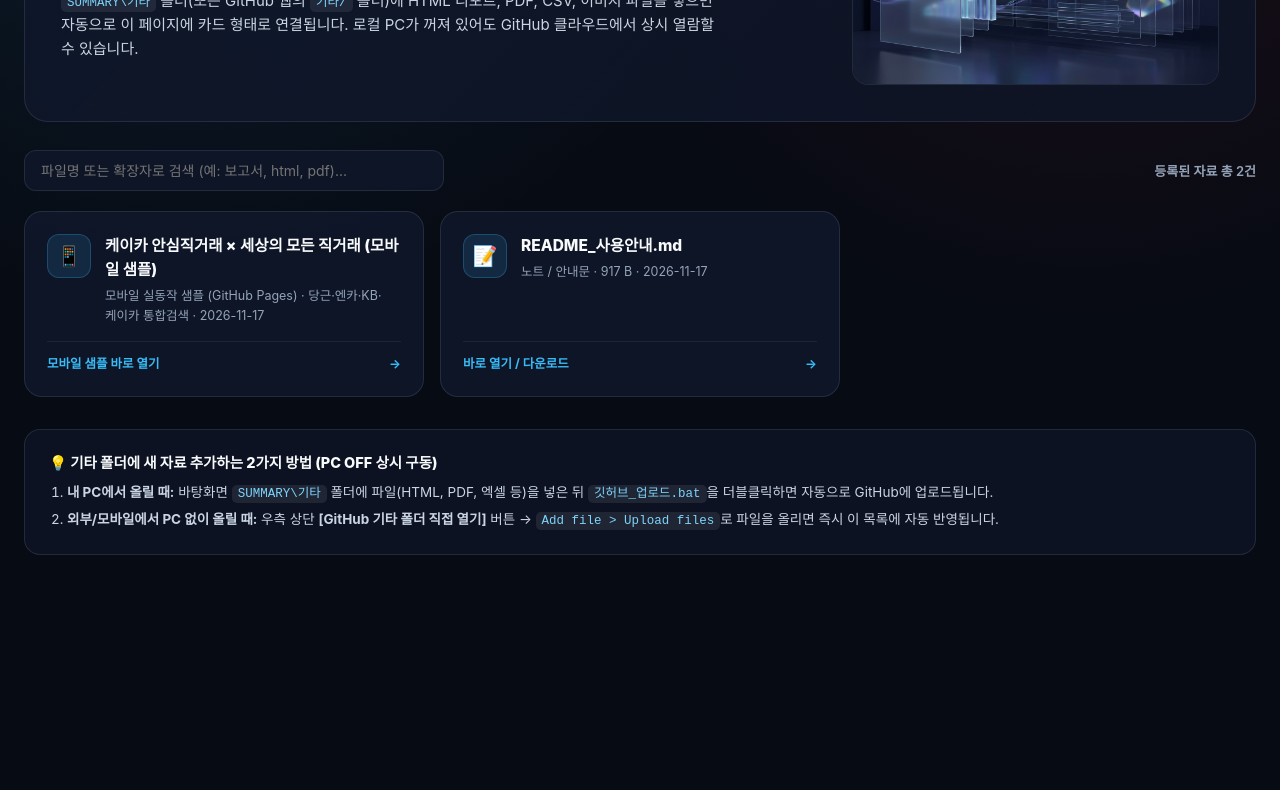
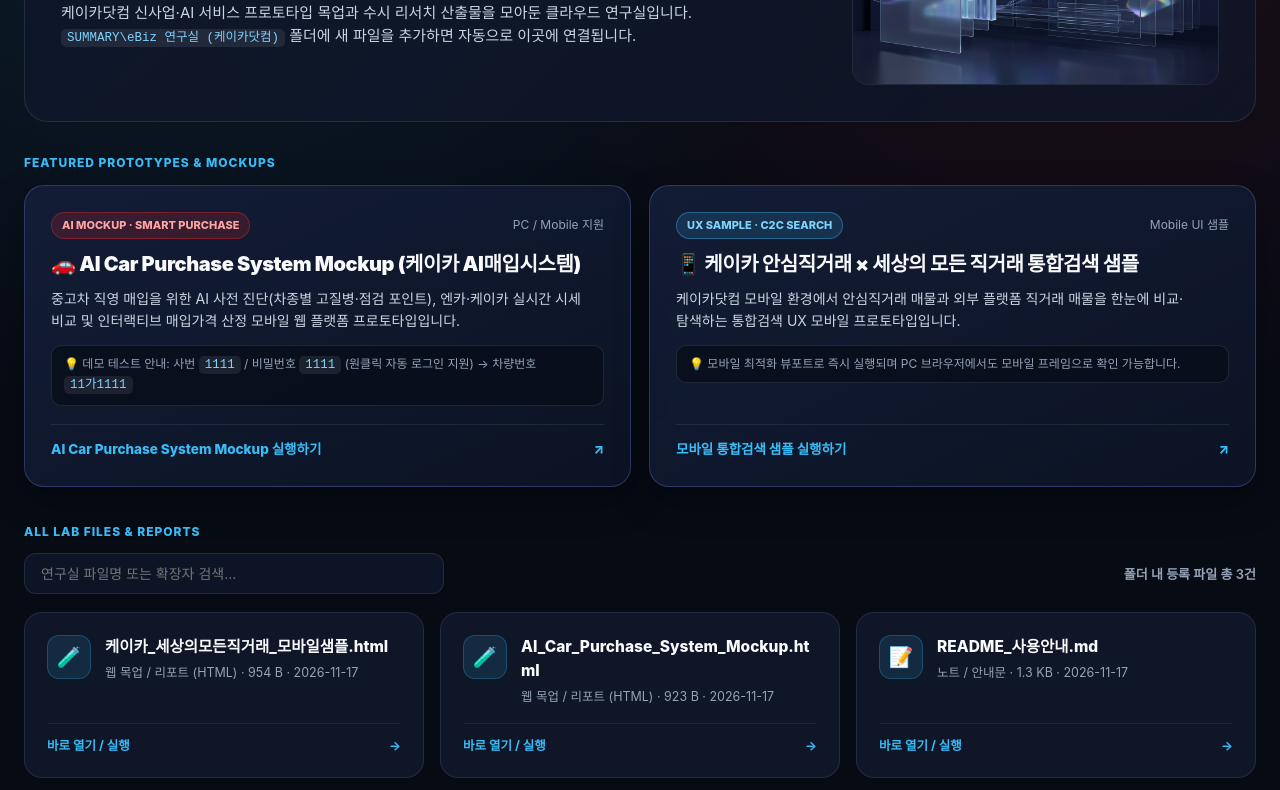
Before and after one commit to JisuKim-pokju82/ebiz-datalab, a plain HTML site: page eBiz 연구실 (케이카닷컴)/index.html in a window 1280 px wide. Shown: the part 289-1079 px from the top of the page. Before the commit the page ends 924 px from the top, so only its background shows below. Drawn offline with Linux system fonts and the light colour scheme; no server answers; a web font is replaced by a local one.

Commit message:
feat(portal): update eBiz 연구실 (케이카닷컴) & AI Car Purchase System Mockup (2026-11-17)

```diff
--- a/기타/index.html
+++ b/eBiz 연구실 (케이카닷컴)/index.html
@@ -3,16 +3,16 @@
 <head>
   <meta charset="UTF-8" />
   <meta name="viewport" content="width=device-width, initial-scale=1.0" />
-  <title>기타 리서치 아카이브 | e-biz실 데이터랩</title>
+  <title>eBiz 연구실 (케이카닷컴) | e-biz실 데이터랩</title>
   <link rel="stylesheet" href="https://cdn.jsdelivr.net/gh/orioncactus/pretendard@v1.3.9/dist/web/static/pretendard.min.css" />
   <style>
     :root {
       --bg-deep: #070b14;
       --bg-surface: #0f172a;
-      --bg-card: rgba(17, 25, 45, 0.78);
-      --bg-card-hover: rgba(25, 37, 66, 0.92);
+      --bg-card: rgba(17, 25, 45, 0.82);
+      --bg-card-hover: rgba(25, 37, 66, 0.95);
       --border: rgba(148, 163, 184, 0.16);
-      --border-accent: rgba(56, 189, 248, 0.42);
+      --border-accent: rgba(56, 189, 248, 0.45);
       --text-primary: #f8fafc;
       --text-secondary: #cbd5e1;
       --text-muted: #94a3b8;
@@ -26,8 +26,8 @@
 
     body {
       font-family: var(--font-sans);
-      background: radial-gradient(circle at 15% 0%, rgba(56, 189, 248, 0.12), transparent 42%),
-                  radial-gradient(circle at 85% 10%, rgba(229, 37, 40, 0.10), transparent 38%),
+      background: radial-gradient(circle at 15% 0%, rgba(56, 189, 248, 0.13), transparent 42%),
+                  radial-gradient(circle at 85% 10%, rgba(229, 37, 40, 0.11), transparent 38%),
                   var(--bg-deep);
       color: var(--text-primary);
       min-height: 100vh;
@@ -114,9 +114,9 @@
       overflow: hidden;
       border-radius: 24px;
       border: 1px solid var(--border);
-      background: linear-gradient(135deg, rgba(15, 23, 42, 0.94), rgba(15, 23, 42, 0.72));
+      background: linear-gradient(135deg, rgba(15, 23, 42, 0.95), rgba(15, 23, 42, 0.75));
       padding: 36px;
-      margin-bottom: 28px;
+      margin-bottom: 32px;
       display: grid;
       grid-template-columns: 1.35fr 0.65fr;
       gap: 28px;
@@ -148,7 +148,7 @@
     .hero-desc {
       color: var(--text-secondary);
       font-size: 15px;
-      max-width: 660px;
+      max-width: 680px;
     }
 
     .hero-visual {
@@ -166,12 +166,107 @@
       display: block;
     }
 
+    .section-label {
+      font-size: 12px;
+      font-weight: 800;
+      letter-spacing: 0.08em;
+      color: var(--accent-cyan);
+      text-transform: uppercase;
+      margin-bottom: 12px;
+    }
+
+    .featured-grid {
+      display: grid;
+      grid-template-columns: repeat(2, 1fr);
+      gap: 18px;
+      margin-bottom: 36px;
+    }
+
+    .proto-card {
+      display: flex;
+      flex-direction: column;
+      justify-content: space-between;
+      gap: 18px;
+      padding: 26px;
+      border-radius: 20px;
+      background: linear-gradient(155deg, rgba(20, 30, 56, 0.92), rgba(13, 20, 38, 0.88));
+      border: 1px solid rgba(129, 140, 248, 0.28);
+      text-decoration: none;
+      color: inherit;
+      transition: all 0.22s ease;
+      box-shadow: 0 14px 36px rgba(0, 0, 0, 0.32);
+    }
+
+    .proto-card:hover {
+      border-color: var(--accent-cyan);
+      transform: translateY(-4px);
+      box-shadow: 0 20px 44px rgba(0, 0, 0, 0.5), 0 0 24px rgba(56, 189, 248, 0.14);
+    }
+
+    .proto-badge-row {
+      display: flex;
+      align-items: center;
+      justify-content: space-between;
+      gap: 8px;
+      margin-bottom: 10px;
+    }
+
+    .proto-tag {
+      padding: 4px 10px;
+      border-radius: 999px;
+      font-size: 11px;
+      font-weight: 800;
+      background: rgba(229, 37, 40, 0.18);
+      border: 1px solid rgba(229, 37, 40, 0.42);
+      color: #fca5a5;
+    }
+
+    .proto-tag.blue {
+      background: rgba(56, 189, 248, 0.15);
+      border-color: rgba(56, 189, 248, 0.38);
+      color: #7dd3fc;
+    }
+
+    .proto-title {
+      font-size: 20px;
+      font-weight: 900;
+      letter-spacing: -0.02em;
+      margin-bottom: 8px;
+    }
+
+    .proto-desc {
+      font-size: 14px;
+      color: var(--text-secondary);
+      line-height: 1.6;
+    }
+
+    .proto-hint {
+      margin-top: 12px;
+      padding: 9px 12px;
+      border-radius: 10px;
+      background: rgba(7, 11, 20, 0.65);
+      border: 1px solid var(--border);
+      font-size: 12px;
+      color: var(--text-muted);
+    }
+
+    .proto-footer {
+      display: flex;
+      justify-content: space-between;
+      align-items: center;
+      padding-top: 14px;
+      border-top: 1px solid rgba(148, 163, 184, 0.14);
+      font-size: 13.5px;
+      font-weight: 800;
+      color: var(--accent-cyan);
+    }
+
     .toolbar-row {
       display: flex;
       justify-content: space-between;
       align-items: center;
       gap: 12px;
-      margin-bottom: 20px;
+      margin-bottom: 18px;
       flex-wrap: wrap;
     }
 
@@ -179,7 +274,6 @@
       flex: 1;
       min-width: 240px;
       max-width: 420px;
-      position: relative;
     }
 
     .search-input {
@@ -277,27 +371,14 @@
     .empty-state {
       grid-column: 1 / -1;
       text-align: center;
-      padding: 56px 24px;
+      padding: 48px 24px;
       border-radius: 20px;
       border: 1px dashed rgba(148, 163, 184, 0.28);
       background: rgba(15, 23, 42, 0.5);
     }
 
-    .empty-title {
-      font-size: 18px;
-      font-weight: 800;
-      margin-bottom: 8px;
-    }
-
-    .empty-desc {
-      font-size: 14px;
-      color: var(--text-muted);
-      max-width: 540px;
-      margin: 0 auto 20px;
-    }
-
     .guide-box {
-      margin-top: 32px;
+      margin-top: 36px;
       padding: 22px 24px;
       border-radius: 16px;
       background: rgba(15, 23, 42, 0.68);
@@ -329,7 +410,8 @@
 
     @media (max-width: 768px) {
       .container { padding: 24px 16px 64px; }
-      .hero-card { grid-template-columns: 1fr; padding: 24px 20px; }
+      .hero-card, .featured-grid { grid-template-columns: 1fr; }
+      .hero-card { padding: 24px 20px; }
       .topbar { padding: 12px 16px; }
     }
   </style>
@@ -339,8 +421,8 @@
     <div class="topbar-inner">
       <a href="../index.html" class="back-btn">← e-biz실 데이터랩 메인으로</a>
       <div class="topbar-right">
-        <a href="https://github.com/JisuKim-pokju82/ebiz-datalab/tree/main/%EA%B8%B0%ED%83%80" target="_blank" rel="noopener" class="gh-btn">
-          📂 GitHub 기타 폴더 직접 열기 / 파일 업로드
+        <a href="https://github.com/JisuKim-pokju82/ebiz-datalab/tree/main/eBiz%20%EC%97%B0%EA%B5%AC%EC%8B%A4%20(%EC%BC%80%EC%9D%B4%EC%B9%B4%EB%8B%B7%EC%BB%B4)" target="_blank" rel="noopener" class="gh-btn">
+          🧪 GitHub eBiz 연구실 폴더 열기 / 파일 추가
         </a>
       </div>
     </div>
@@ -349,31 +431,77 @@
   <main class="container">
     <section class="hero-card">
       <div>
-        <span class="badge">CATEGORY 03 · RESEARCH ARCHIVE</span>
-        <h1 class="hero-title">기타 리서치 &amp; 수시 보고서 아카이브</h1>
+        <span class="badge">CATEGORY 03 · eBiz R&amp;D LAB (KCAR.COM)</span>
+        <h1 class="hero-title">eBiz 연구실 (케이카닷컴)</h1>
         <p class="hero-desc">
-          <code>SUMMARY\기타</code> 폴더(또는 GitHub 웹의 <code>기타/</code> 폴더)에 HTML 리포트, PDF, CSV, 이미지 파일을 넣으면 자동으로 이 페이지에 카드 형태로 연결됩니다. 로컬 PC가 꺼져 있어도 GitHub 클라우드에서 상시 열람할 수 있습니다.
+          케이카닷컴 신사업·AI 서비스 프로토타입 목업과 수시 리서치 산출물을 모아둔 클라우드 연구실입니다. <code>SUMMARY\eBiz 연구실 (케이카닷컴)</code> 폴더에 새 파일을 추가하면 자동으로 이곳에 연결됩니다.
         </p>
       </div>
       <div class="hero-visual">
-        <img src="../assets/images/cat-archive.jpg" alt="기타 리서치 아카이브 비주얼" onerror="this.style.display='none'" />
+        <img src="../assets/images/cat-archive.jpg" alt="eBiz 연구실 (케이카닷컴) 비주얼" onerror="this.style.display='none'" />
       </div>
     </section>
 
+    <!-- 핵심 프로토타입 / 목업 바로가기 -->
+    <div class="section-label">Featured Prototypes &amp; Mockups</div>
+    <section class="featured-grid" aria-label="핵심 목업 프로젝트">
+      <a href="https://jisukim-pokju82.github.io/buythecar/" target="_blank" rel="noopener" class="proto-card">
+        <div>
+          <div class="proto-badge-row">
+            <span class="proto-tag">AI MOCKUP · SMART PURCHASE</span>
+            <span style="font-size:12px;color:var(--text-muted);">PC / Mobile 지원</span>
+          </div>
+          <h2 class="proto-title">🚗 AI Car Purchase System Mockup (케이카 AI매입시스템)</h2>
+          <p class="proto-desc">
+            중고차 직영 매입을 위한 AI 사전 진단(차종별 고질병·점검 포인트), 엔카·케이카 실시간 시세 비교 및 인터랙티브 매입가격 산정 모바일 웹 플랫폼 프로토타입입니다.
+          </p>
+          <div class="proto-hint">
+            💡 데모 테스트 안내: 사번 <code>1111</code> / 비밀번호 <code>1111</code> (원클릭 자동 로그인 지원) → 차량번호 <code>11가1111</code>
+          </div>
+        </div>
+        <div class="proto-footer">
+          <span>AI Car Purchase System Mockup 실행하기</span>
+          <span>↗</span>
+        </div>
+      </a>
+
+      <a href="https://jisukim-pokju82.github.io/kcar-c2c-all-search/" target="_blank" rel="noopener" class="proto-card">
+        <div>
+          <div class="proto-badge-row">
+            <span class="proto-tag blue">UX SAMPLE · C2C SEARCH</span>
+            <span style="font-size:12px;color:var(--text-muted);">Mobile UI 샘플</span>
+          </div>
+          <h2 class="proto-title">📱 케이카 안심직거래 × 세상의 모든 직거래 통합검색 샘플</h2>
+          <p class="proto-desc">
+            케이카닷컴 모바일 환경에서 안심직거래 매물과 외부 플랫폼 직거래 매물을 한눈에 비교·탐색하는 통합검색 UX 모바일 프로토타입입니다.
+          </p>
+          <div class="proto-hint">
+            💡 모바일 최적화 뷰포트로 즉시 실행되며 PC 브라우저에서도 모바일 프레임으로 확인 가능합니다.
+          </div>
+        </div>
+        <div class="proto-footer">
+          <span>모바일 통합검색 샘플 실행하기</span>
+          <span>↗</span>
+        </div>
+      </a>
+    </section>
+
+    <!-- 폴더 내 전체 파일 자동 인덱싱 -->
+    <div class="section-label">All Lab Files &amp; Reports</div>
     <div class="toolbar-row">
       <div class="search-box">
-        <input type="search" id="searchInput" class="search-input" placeholder="파일명 또는 확장자로 검색 (예: 보고서, html, pdf)..." />
+        <input type="search" id="searchInput" class="search-input" placeholder="연구실 파일명 또는 확장자 검색..." />
       </div>
-      <div class="count-pill" id="fileCountLabel">아카이브 스캔 중...</div>
+      <div class="count-pill" id="fileCountLabel">연구실 파일 스캔 중...</div>
     </div>
 
     <div class="file-grid" id="fileGrid"></div>
 
     <section class="guide-box">
-      <h3>💡 기타 폴더에 새 자료 추가하는 2가지 방법 (PC OFF 상시 구동)</h3>
+      <h3>💡 eBiz 연구실 (케이카닷컴)에 새 목업·보고서 추가하는 방법 (PC OFF 상시 구동)</h3>
       <ol>
-        <li><strong>내 PC에서 올릴 때:</strong> 바탕화면 <code>SUMMARY\기타</code> 폴더에 파일(HTML, PDF, 엑셀 등)을 넣은 뒤 <code>깃허브_업로드.bat</code>을 더블클릭하면 자동으로 GitHub에 업로드됩니다.</li>
-        <li><strong>외부/모바일에서 PC 없이 올릴 때:</strong> 우측 상단 <strong>[GitHub 기타 폴더 직접 열기]</strong> 버튼 → <code>Add file &gt; Upload files</code>로 파일을 올리면 즉시 이 목록에 자동 반영됩니다.</li>
+        <li><strong>내 PC에서 올릴 때:</strong> 바탕화면 <code>SUMMARY\eBiz 연구실 (케이카닷컴)</code> 폴더에 파일(HTML 목업, PDF, 데이터 등)을 넣은 뒤 <code>깃허브_업로드.bat</code>을 더블클릭하면 자동으로 업로드됩니다.</li>
+        <li><strong>외부/모바일에서 PC 없이 올릴 때:</strong> 우측 상단 <strong>[GitHub eBiz 연구실 폴더 열기]</strong> 버튼 → <code>Add file &gt; Upload files</code>로 파일을 올리면 즉시 이 목록에 자동 반영됩니다.</li>
       </ol>
     </section>
   </main>
@@ -381,11 +509,12 @@
   <script>
     const OWNER = 'JisuKim-pokju82';
     const REPO = 'ebiz-datalab';
+    const FOLDER_NAME = 'eBiz 연구실 (케이카닷컴)';
     const HIDDEN_FILES = new Set(['index.html', 'manifest.json', '.gitkeep']);
 
     function getIcon(name) {
       const ext = (name.split('.').pop() || '').toLowerCase();
-      if (ext === 'html' || ext === 'htm') return { icon: '📊', type: '웹 리포트 (HTML)' };
+      if (ext === 'html' || ext === 'htm') return { icon: '🧪', type: '웹 목업 / 리포트 (HTML)' };
       if (ext === 'pdf') return { icon: '📕', type: '문서 (PDF)' };
       if (['csv', 'xlsx', 'xls'].includes(ext)) return { icon: '📈', type: '데이터 시트' };
       if (['ppt', 'pptx'].includes(ext)) return { icon: '📑', type: '프레젠테이션' };
@@ -409,40 +538,32 @@
       const q = query.trim().toLowerCase();
       const filtered = allFiles.filter(f => !q || f.name.toLowerCase().includes(q));
 
-      countLabel.textContent = `등록된 자료 총 ${filtered.length}건`;
+      countLabel.textContent = `폴더 내 등록 파일 총 ${filtered.length}건`;
 
       if (filtered.length === 0) {
         grid.innerHTML = `
           <div class="empty-state">
-            <div class="empty-title">${q ? '검색 조건에 맞는 파일이 없습니다.' : '현재 기타 폴더에 등록된 추가 리포트가 없습니다.'}</div>
-            <p class="empty-desc">
-              <code>SUMMARY\\기타</code> 폴더에 HTML·PDF·데이터 파일을 넣고 업로드하거나, GitHub 웹에서 직접 파일을 추가하면 이곳에 자동으로 표시됩니다.
-            </p>
+            <div style="font-size:17px;font-weight:800;margin-bottom:6px;">검색 조건에 맞는 파일이 없습니다.</div>
           </div>
         `;
         return;
       }
 
       grid.innerHTML = filtered.map(file => {
-        const isAllC2CSample = file.name.includes('세상의모든직거래');
-        const meta = isAllC2CSample
-          ? { icon: '📱', type: '모바일 실동작 샘플 (GitHub Pages)' }
-          : getIcon(file.name);
-        const href = isAllC2CSample
-          ? 'https://jisukim-pokju82.github.io/kcar-c2c-all-search/'
-          : './' + encodeURIComponent(file.name);
+        const meta = getIcon(file.name);
+        const href = './' + encodeURIComponent(file.name);
         const updatedText = file.updatedAt ? ` · ${file.updatedAt}` : '';
         return `
           <a class="file-card" href="${href}" target="_blank" rel="noopener">
             <div class="file-top">
               <div class="file-icon">${meta.icon}</div>
               <div>
-                <div class="file-name">${isAllC2CSample ? '케이카 안심직거래 × 세상의 모든 직거래 (모바일 샘플)' : file.name}</div>
-                <div class="file-meta">${meta.type}${isAllC2CSample ? ' · 당근·엔카·KB·케이카 통합검색' : ' · ' + formatBytes(file.size)}${updatedText}</div>
+                <div class="file-name">${file.name}</div>
+                <div class="file-meta">${meta.type} · ${formatBytes(file.size)}${updatedText}</div>
               </div>
             </div>
             <div class="file-footer">
-              <span>${isAllC2CSample ? '모바일 샘플 바로 열기' : '바로 열기 / 다운로드'}</span>
+              <span>바로 열기 / 실행</span>
               <span>→</span>
             </div>
           </a>
@@ -453,7 +574,6 @@
     async function loadArchive() {
       const merged = new Map();
 
-      // 1. manifest.json 로드 (로컬/오프라인 및 기본 인덱스)
       try {
         const res = await fetch('./manifest.json?t=' + Date.now());
         if (res.ok) {
@@ -464,9 +584,8 @@
         }
       } catch (_) {}
 
-      // 2. GitHub Contents API 실시간 조회 (웹에서 직접 업로드한 신규 파일까지 즉시 감지)
       try {
-        const apiRes = await fetch(`https://api.github.com/repos/${OWNER}/${REPO}/contents/${encodeURIComponent('기타')}`);
+        const apiRes = await fetch(`https://api.github.com/repos/${OWNER}/${REPO}/contents/${encodeURIComponent(FOLDER_NAME)}`);
         if (apiRes.ok) {
           const items = await apiRes.json();
           if (Array.isArray(items)) {
```
Also changed, not shown: eBiz 연구실 (케이카닷컴)/AI_Car_Purchase_System_Mockup.html (added, +18 -0 lines), index.html (+35 -32 lines), eBiz 연구실 (케이카닷컴)/manifest.json (added), eBiz 연구실 (케이카닷컴)/케이카_세상의모든직거래_모바일샘플.html (renamed from 기타/케이카_세상의모든직거래_모바일샘플.html), 기타/manifest.json (deleted), 5 other files.
